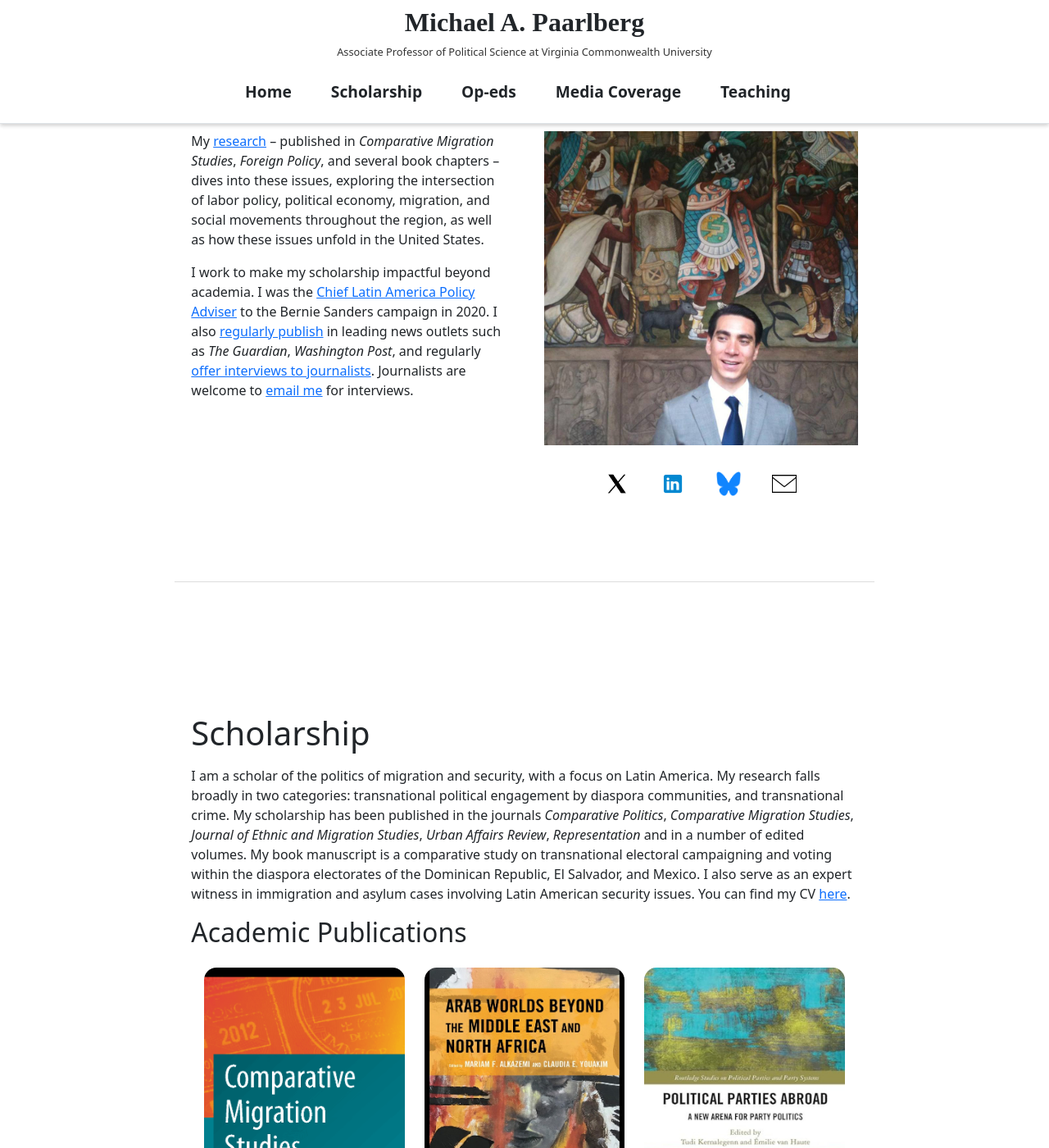
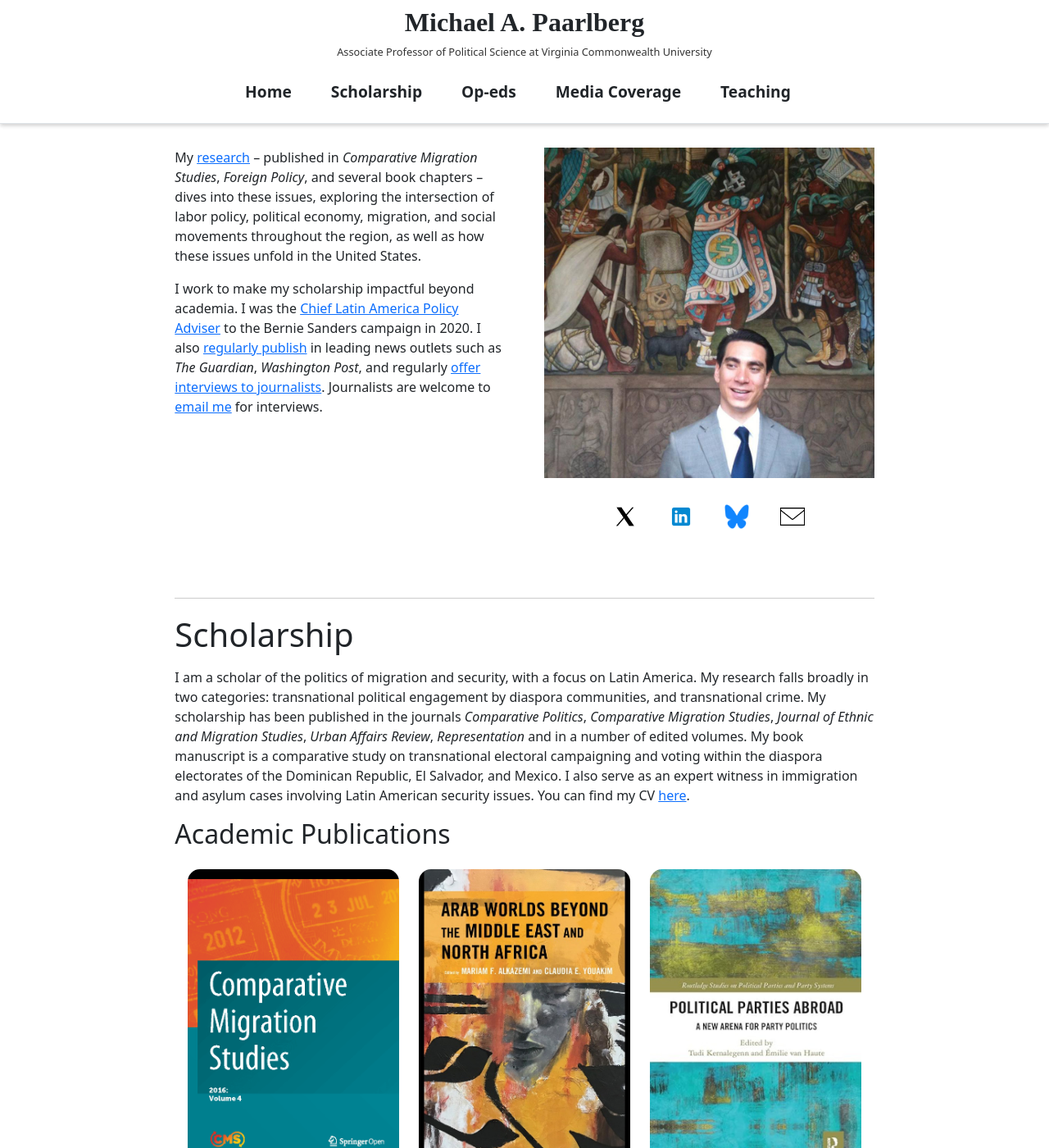
Before and after one commit to RelevantResearch/michael-paarlberg, a Jekyll site: the page built from _pages/home.md, in a window 1280 px wide and 1400 px high. Shown: the whole window at 82% size. Built offline with Jekyll 4.4.1, drawn with Linux system fonts in a browser that asks for light colours.

```diff
--- a/_includes/scripts.html
+++ b/_includes/scripts.html
@@ -1,6 +1,8 @@
 <!-- to test if it works on github or not lets see-->
 <script src="https://code.jquery.com/jquery-3.6.0.min.js"></script>
+<script src="{{ '/assets/js/scrollsetup.js' | relative_url }}"></script>
 
 {% if page.content_render %}
 <script src="{{ '/assets/js/contentrender.js' | relative_url }}"></script>
+
 {% endif %}
--- a/_sass/_custom.scss
+++ b/_sass/_custom.scss
@@ -5,45 +5,22 @@
 @import "_footer";
 @import "_logo";
 
-/* Section Styles */
-section {
-  padding: 40px 20px; /* Add padding inside each section (you can adjust this as needed) */
-  margin-bottom: 20px; /* Optional: space between sections */
-  position: relative; /* Ensure the border is positioned inside the section */
+.division{
+  padding-top: 10rem;
+}
+.division section {
+  padding: 20px 0; /* Adds padding at the top and bottom of each section */
+  border-bottom: 1px solid #ccc; /* Adds a light gray line under each section */
 }
 
-/* Add a border at the bottom of each section */
-section:not(:last-child) {
-  border-bottom: 1px solid #ddd; /* Light gray color for the separator */
-}
-
-
-/* Responsive Styles */
-@media (max-width: 768px) {
-  section{
-    padding-top: 10rem;
-    margin: 0;
-  }
-}
-
-@media (min-width: 993px) {
-  section{
-    padding-top: 10rem;
-    margin: 0;
-  }
-}
-
-/* Title Adjustments on Smaller Screens */
-@media (max-width: 768px) {
-  section{
-    padding-top: 10.5rem;
-    margin: 0;
-  }
+.division section:last-of-type {
+  border-bottom: none; /* Removes the line after the last section */
 }
 
 @media (max-width: 480px) {
-  section{
-    padding-top: 7.5rem;
-    margin: 0;
+  .division{
+    padding-left: 9px;
+    padding-top: 7rem;
   }
+
 }
--- a/_sass/_navbar.scss
+++ b/_sass/_navbar.scss
@@ -212,4 +212,7 @@ input[type="checkbox"] {
   .description {
     font-size: 0.6rem; /* Even smaller description text */
   }
+  .hamburger{
+    display: flex;
+  }
 }
--- /dev/null
+++ b/assets/js/scrollsetup.js
@@ -0,0 +1,25 @@
+// Select all navbar links
+const navLinks = document.querySelectorAll(".nav-bar a");
+
+// Add a click event listener to each link
+navLinks.forEach((link) => {
+  link.addEventListener("click", function (e) {
+    e.preventDefault(); // Prevent default anchor click behavior
+
+    // Get the target section's ID from the href attribute
+    const targetId = link.getAttribute("href").substring(1); // Remove the '#' symbol
+    const targetElement = document.getElementById(targetId);
+
+    // Convert '10rem' to pixels using the root font-size
+    const remToPx = parseFloat(
+      getComputedStyle(document.documentElement).fontSize
+    ); // Get root font-size in px
+    const offset = 10 * remToPx; // 10rem to pixels
+
+    // Scroll to the target element, offset by 10rem
+    window.scrollTo({
+      top: targetElement.offsetTop - offset, // Offset by 10rem
+      behavior: "smooth", // Smooth scrolling
+    });
+  });
+});
```
